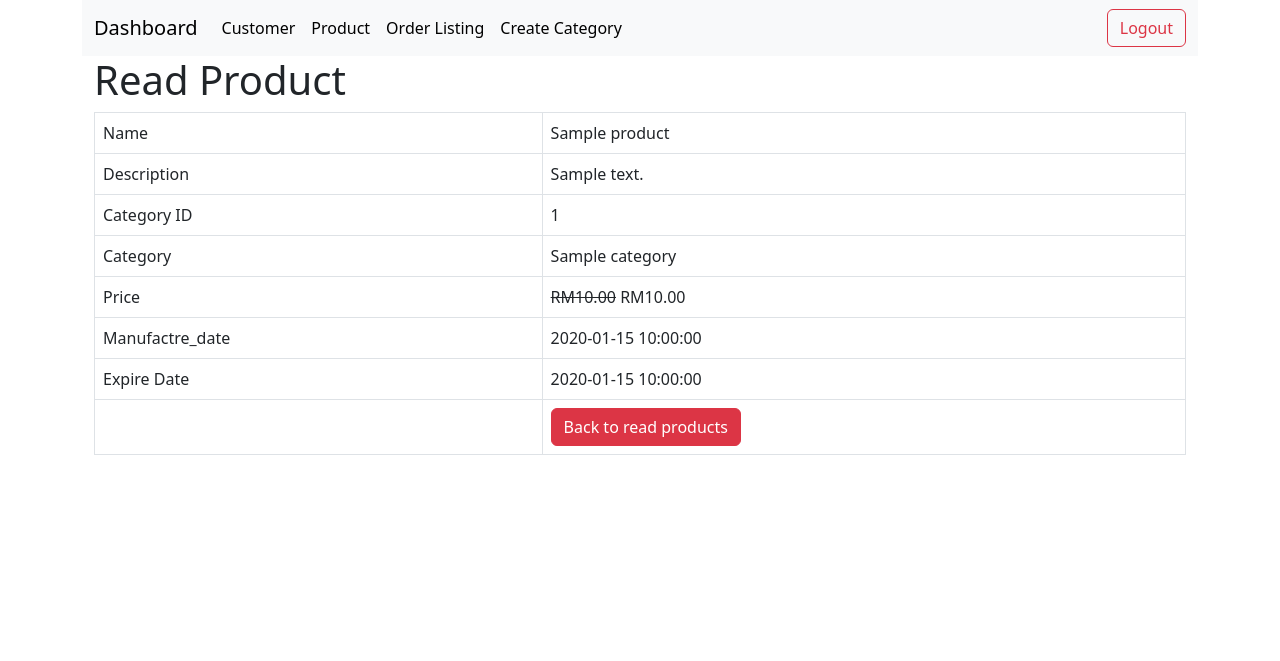
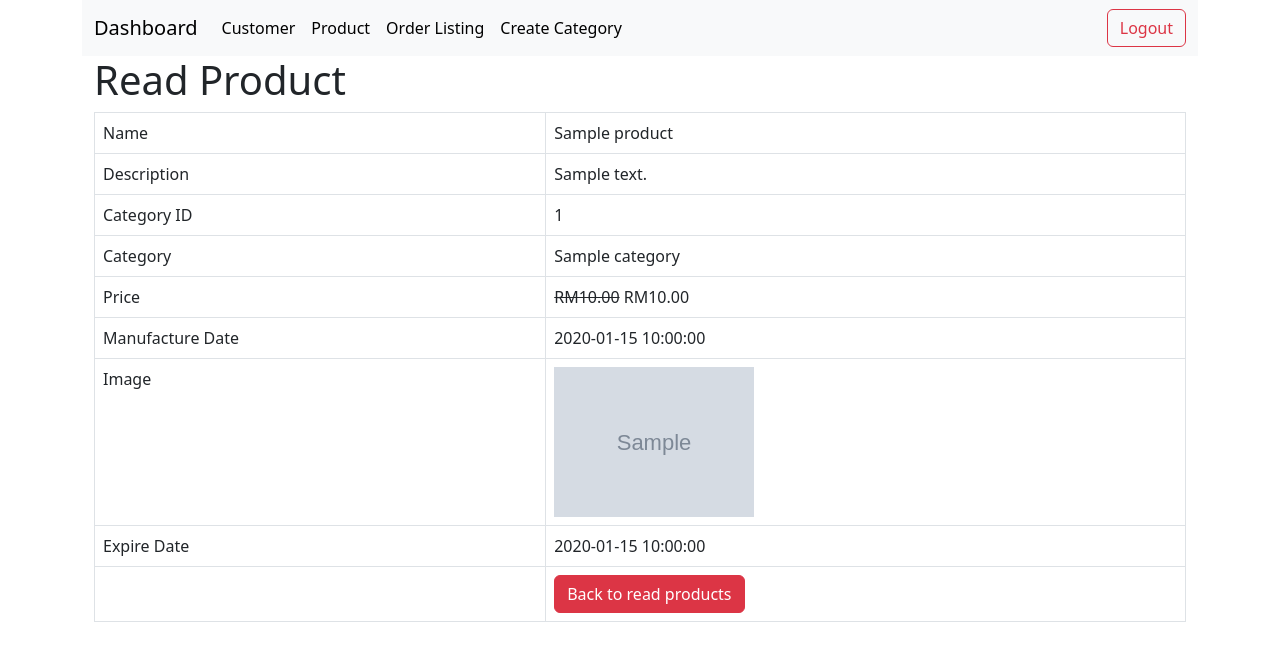
Before and after one commit to Chewvy/web, a PHP site: page /product_read_one.php?id=1 in a window 1280 px wide. Shown: the top 661 px of the page. Run offline with PHP 8.4, Linux system fonts and the light colour scheme; tables that the repository leaves empty or names only in its code hold one stand-in row (values such as "Sample post"); grey boxes marked "Sample" are stand-in pictures.

Commit message:
added image into it

```diff
--- a/project/product_read_one.php
+++ b/project/product_read_one.php
@@ -1,7 +1,7 @@
 <?php
 session_start();
+?>
 
-?>
 <!DOCTYPE HTML>
 
 <html>
@@ -30,16 +30,18 @@ include 'navbar.php';
         // isset() is a PHP function used to verify if a value is there or not
         $id = isset($_GET['id']) ? $_GET['id'] : die('ERROR: Record ID not found.');
 
-        //include database connection
+        // include database connection
         include 'config_folder/database.php';
 
         // read current record's data
         try {
             // prepare select query
-            $query = "SELECT p.id, p.name, p.description, p.categoryID, c.category_name, p.price, p.promotion_price, p.manufacture_date, p.expire_date
-                  FROM products p
-                  INNER JOIN product_category c ON p.categoryID = c.categoryID
-                  WHERE p.id = ?";
+            $query = "SELECT p.id, p.name, p.description, p.categoryID, c.category_name, p.price, p.promotion_price, p.image, p.manufacture_date, p.expire_date
+                      FROM products p
+                      INNER JOIN product_category c ON p.categoryID = c.categoryID
+                      WHERE p.id = ?";
+
+            // create a new PDO statement
             $stmt = $con->prepare($query);
 
             // this is the first question mark
@@ -54,17 +56,20 @@ include 'navbar.php';
             // values to fill up our form
             $name = $row['name'];
             $description = $row['description'];
-            $price = $row['price'];
-            $promotion_price = $row['promotion_price'];
+
+            // Convert and format price and promotion_price
+            $price = floatval(str_replace("RM", "", $row['price']));
+            $promotion_price = floatval(str_replace("RM", "", $row['promotion_price']));
+            $f_price = "RM" . number_format($price, 2);
+            if ($promotion_price > 0) {
+                $f_price = "<span class='text-decoration-line-through'>" . "RM" . number_format($price, 2) . "</span>" . ' ' . "RM" . number_format($promotion_price, 2);
+            }
+
+            $image = $row['image'];
             $categoryID = $row['categoryID'];
             $category_name = $row['category_name'];
             $manufacture_date = $row['manufacture_date'];
             $expire_date = $row['expire_date'];
-
-            $f_price = "RM" . number_format($price, 2);
-            if ($promotion_price > 0) {
-                $f_price = "<span class='text-decoration-line-through'>" . "RM" . number_format($price, 2) . "</span>" . ' ' . "RM" . number_format($promotion_price, 2);
-            }
         }
 
         // show error
@@ -73,7 +78,7 @@ include 'navbar.php';
         }
         ?>
 
-        <!--we have our html table here where the record will be displayed-->
+        <!--we have our HTML table here where the record will be displayed-->
         <table class='table table-hover table-responsive table-bordered'>
             <tr>
                 <td>Name</td>
@@ -103,16 +108,26 @@ include 'navbar.php';
                 <td>Price</td>
                 <td>
                     <?php echo $f_price; ?>
-
                 </td>
             </tr>
             <tr>
-                <td>Manufactre_date</td>
+                <td>Manufacture Date</td>
                 <td>
                     <?php echo htmlspecialchars($manufacture_date, ENT_QUOTES); ?>
                 </td>
             </tr>
             <tr>
+                <td>Image</td>
+                <td>
+                    <?php
+                    if (!empty($image)) {
+                        echo "<img src='image/$image' alt='Product Image' style='max-width: 200px;' />";
+                    } else {
+                        echo "<img src='ProductComingSoon.jpg/$image' alt='Product Coming Soon' style='max-width: 200px;' />";
+                    }
+                    ?>
+                </td>
+            </tr>
             <tr>
                 <td>Expire Date</td>
                 <td>
```
